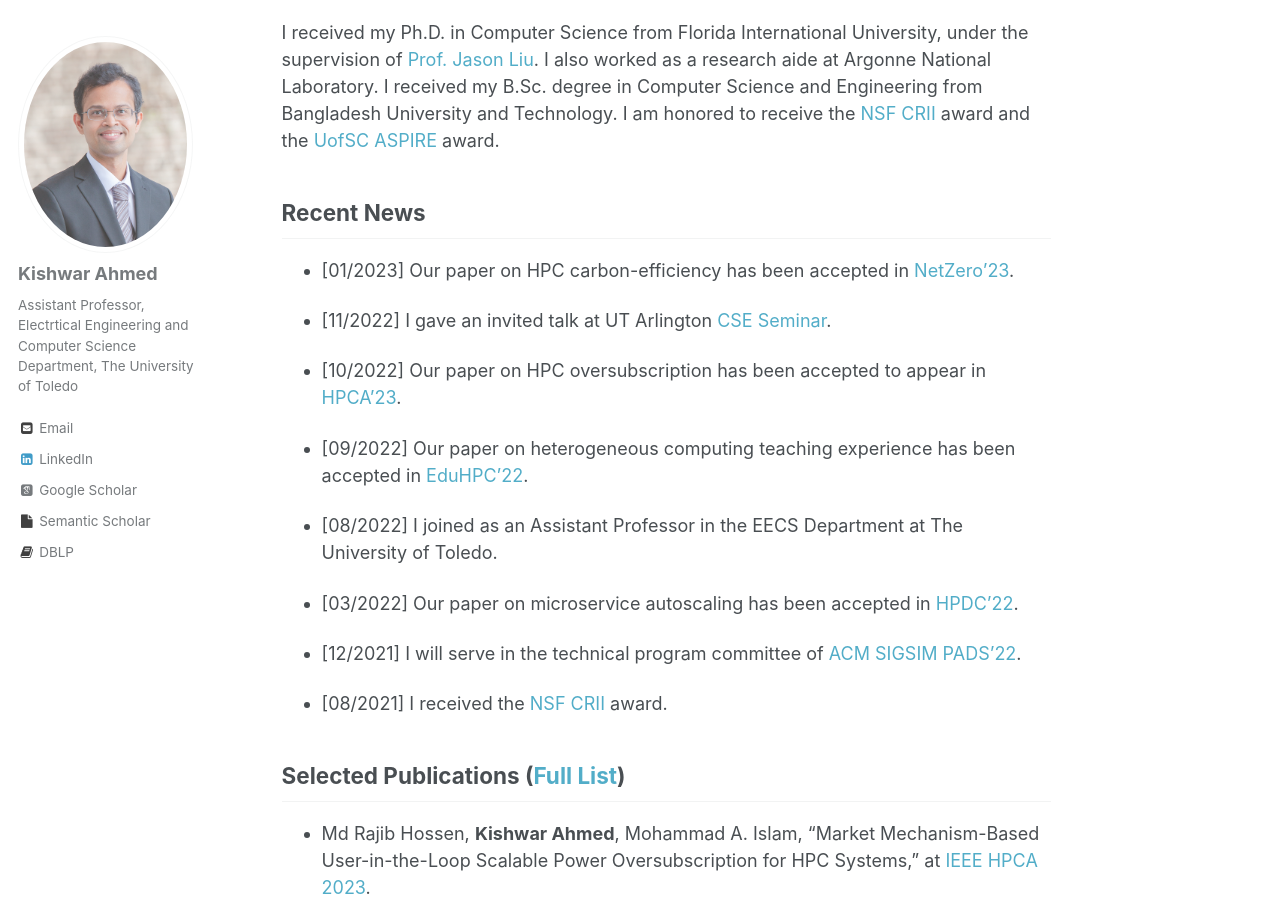
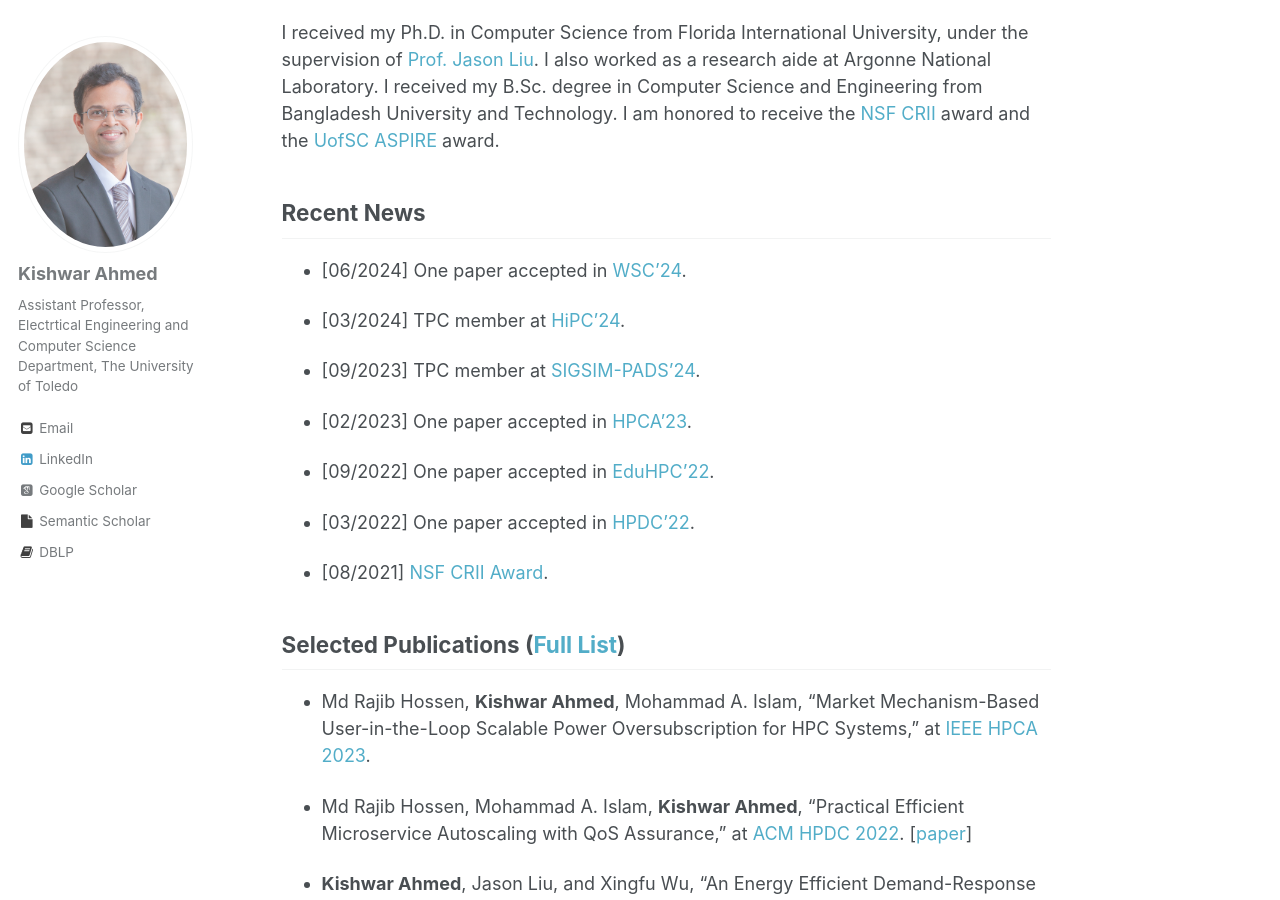
Before and after one commit to kishwarbd/kishwarbd.github.io, a Jekyll site: the page built from _pages/about.md, in a window 1280 px wide and 900 px high, scrolled down 257 px. Built offline with Jekyll 4.4.1, drawn with Linux system fonts in a browser that asks for light colours; some web fonts are replaced.

Commit message:
Update about.md

```diff
--- a/_pages/about.md
+++ b/_pages/about.md
@@ -15,21 +15,19 @@ Jason Liu](https://people.cis.fiu.edu/liux/). I also worked as a research aide a
 
 ## Recent News
 
-* [01/2023] Our paper on HPC carbon-efficiency has been accepted in [NetZero'23](https://netzero.sysnet.ucsd.edu/).
+* [06/2024] One paper accepted in [WSC'24](https://meetings.informs.org/wordpress/wsc2024/).
 
-* [11/2022] I gave an invited talk at UT Arlington [CSE Seminar](https://www.uta.edu/academics/schools-colleges/engineering/academics/departments/cse/colloquia).
+* [03/2024] TPC member at [HiPC'24](https://www.hipc.org/).
 
-* [10/2022] Our paper on HPC oversubscription has been accepted to appear in [HPCA'23](https://hpca-conf.org/2023/).
+* [09/2023] TPC member at [SIGSIM-PADS'24](https://sigsim.acm.org/conf/pads/2024/).
 
-* [09/2022] Our paper on heterogeneous computing teaching experience has been accepted in [EduHPC'22](https://tcpp.cs.gsu.edu/curriculum/?q=eduhpc22).
+* [02/2023] One paper accepted in [HPCA'23](https://hpca-conf.org/2023/).
 
-* [08/2022] I joined as an Assistant Professor in the EECS Department at The University of Toledo.
+* [09/2022] One paper accepted in [EduHPC'22](https://tcpp.cs.gsu.edu/curriculum/?q=eduhpc22).
 
-* [03/2022] Our paper on microservice autoscaling has been accepted in [HPDC'22](https://www.hpdc.org/2022/).
+* [03/2022] One paper accepted in [HPDC'22](https://www.hpdc.org/2022/).
 
-* [12/2021] I will serve in the technical program committee of [ACM SIGSIM PADS'22](https://sigsim.acm.org/conf/pads/2022/).
-
-* [08/2021] I received the [NSF CRII](https://beta.nsf.gov/funding/opportunities/computer-information-science-engineering-research) award.
+* [08/2021] [NSF CRII Award](https://www.nsf.gov/awardsearch/showAward?AWD_ID=2300124&HistoricalAwards=false).
 
 
 ## Selected Publications ([Full List](https://kishwarbd.github.io/publications/))
```
